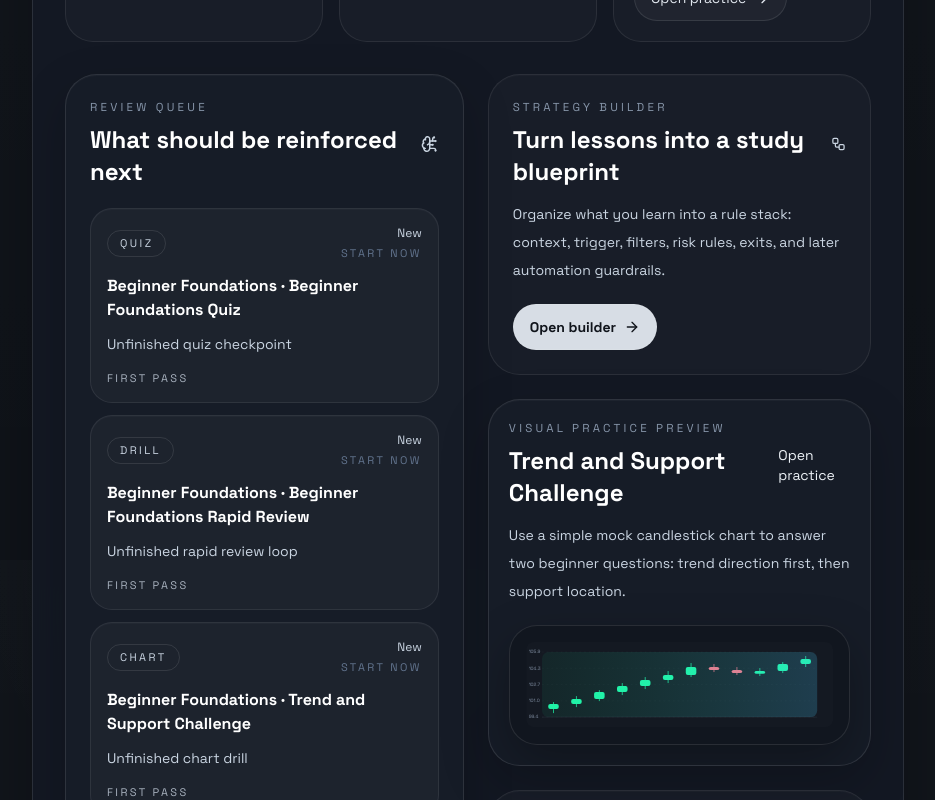
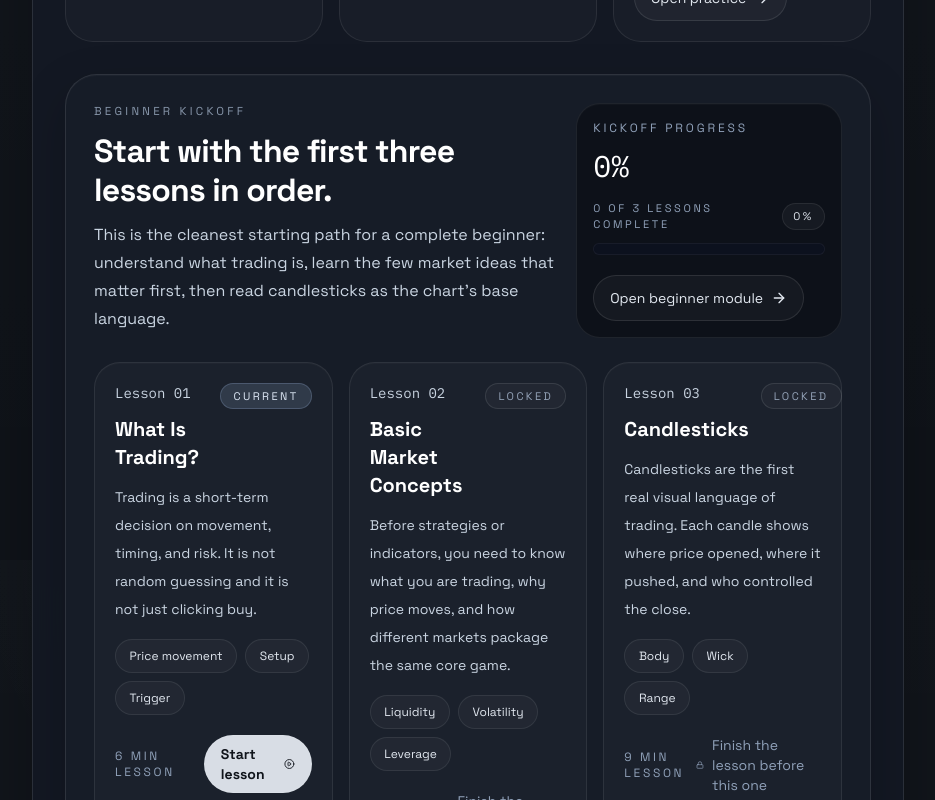
Before and after one commit to LandaverryDev/landy-trades-lab, a Next.js app: page / in a window 1280 px wide. Shown: the part 1840-2640 px from the top of the page, without its empty margins (344-1279 px from the left). Built offline with nearby package versions, Linux system fonts and the light colour scheme.

Commit message:
feat: spotlight beginner learning path

```diff
--- /dev/null
+++ b/src/features/beginner/beginner-kickoff.tsx
@@ -0,0 +1,135 @@
+"use client";
+
+import Link from "next/link";
+import { ArrowRight, CheckCircle2, Lock, PlayCircle } from "lucide-react";
+
+import { ProgressBar } from "@/components/ui/progress-bar";
+import { getLessonBySlug, getModuleBySlug } from "@/lib/course";
+
+const beginnerKickoffLessonSlugs = ["what-is-trading", "basic-market-concepts", "candlestick-basics"] as const;
+
+type BeginnerKickoffStatus = "completed" | "current" | "locked";
+
+function getLessonStatus(completedLessonSlugs: string[], lessonSlug: string, lessonIndex: number): BeginnerKickoffStatus {
+  if (completedLessonSlugs.includes(lessonSlug)) {
+    return "completed";
+  }
+
+  if (lessonIndex === 0) {
+    return "current";
+  }
+
+  const previousLessons = beginnerKickoffLessonSlugs.slice(0, lessonIndex);
+
+  return previousLessons.every((slug) => completedLessonSlugs.includes(slug)) ? "current" : "locked";
+}
+
+export function BeginnerKickoff({ completedLessonSlugs }: { completedLessonSlugs: string[] }) {
+  const kickoffLessons = beginnerKickoffLessonSlugs
+    .map((slug, index) => {
+      const lesson = getLessonBySlug(slug);
+
+      if (!lesson) {
+        return null;
+      }
+
+      return {
+        ...lesson,
+        order: index + 1,
+        status: getLessonStatus(completedLessonSlugs, slug, index),
+      };
+    })
+    .filter((lesson) => lesson !== null);
+
+  const completedCount = kickoffLessons.filter((lesson) => lesson.status === "completed").length;
+  const progressPercent = Math.round((completedCount / kickoffLessons.length) * 100);
+  const beginnerModule = getModuleBySlug("market-bootcamp");
+
+  return (
+    <section className="course-card-raised rounded-[32px] p-6 sm:p-7">
+      <div className="flex flex-col gap-5 xl:flex-row xl:items-start xl:justify-between">
+        <div className="max-w-3xl">
+          <p className="eyebrow-label">Beginner Kickoff</p>
+          <h2 className="mt-3 text-3xl font-semibold tracking-tight text-white sm:text-[2rem]">
+            Start with the first three lessons in order.
+          </h2>
+          <p className="mt-3 text-sm leading-7 text-slate-300 sm:text-base">
+            This is the cleanest starting path for a complete beginner: understand what trading is, learn the few
+            market ideas that matter first, then read candlesticks as the chart&apos;s base language.
+          </p>
+        </div>
+
+        <div className="course-inset w-full max-w-sm rounded-[24px] p-4">
+          <p className="text-xs uppercase tracking-[0.24em] text-slate-400">Kickoff Progress</p>
+          <p className="mt-3 font-mono text-3xl text-white">{progressPercent}%</p>
+          <div className="mt-4">
+            <ProgressBar value={progressPercent} label={`${completedCount} of ${kickoffLessons.length} lessons complete`} />
+          </div>
+          {beginnerModule ? (
+            <Link
+              href={`/module/${beginnerModule.slug}`}
+              className="course-button-secondary focus-visible-ring mt-5 px-4 py-3 text-sm"
+            >
+              Open beginner module
+              <ArrowRight className="h-4 w-4" />
+            </Link>
+          ) : null}
+        </div>
+      </div>
+
+      <div className="mt-6 grid gap-4 xl:grid-cols-3">
+        {kickoffLessons.map((lesson) => (
+          <article key={lesson.slug} className="course-card rounded-[26px] p-5">
+            <div className="flex items-start justify-between gap-3">
+              <div>
+                <p className="font-mono text-sm text-slate-300">Lesson {String(lesson.order).padStart(2, "0")}</p>
+                <h3 className="mt-3 text-xl font-semibold text-white">{lesson.title}</h3>
+              </div>
+              <StatusPill status={lesson.status} />
+            </div>
+
+            <p className="mt-3 text-sm leading-7 text-slate-300">{lesson.summary}</p>
+
+            <div className="mt-4 flex flex-wrap gap-2">
+              {lesson.keyTerms.slice(0, 3).map((term) => (
+                <span key={term} className="course-pill text-xs text-slate-200">
+                  {term}
+                </span>
+              ))}
+            </div>
+
+            <div className="mt-5 flex items-center justify-between gap-3">
+              <p className="text-xs uppercase tracking-[0.22em] text-slate-400">{lesson.estimatedMinutes} min lesson</p>
+              {lesson.status === "locked" ? (
+                <span className="inline-flex items-center gap-2 text-sm text-slate-400">
+                  <Lock className="h-4 w-4" />
+                  Finish the lesson before this one
+                </span>
+              ) : (
+                <Link
+                  href={`/lesson/${lesson.slug}`}
+                  className="course-button-primary focus-visible-ring px-4 py-2 text-sm"
+                >
+                  {lesson.status === "completed" ? "Review lesson" : "Start lesson"}
+                  {lesson.status === "completed" ? <CheckCircle2 className="h-4 w-4" /> : <PlayCircle className="h-4 w-4" />}
+                </Link>
+              )}
+            </div>
+          </article>
+        ))}
+      </div>
+    </section>
+  );
+}
+
+function StatusPill({ status }: { status: BeginnerKickoffStatus }) {
+  if (status === "completed") {
+    return <span className="course-chip-success rounded-full px-3 py-1 text-[11px] uppercase tracking-[0.22em]">Completed</span>;
+  }
+
+  if (status === "current") {
+    return <span className="course-chip-accent rounded-full px-3 py-1 text-[11px] uppercase tracking-[0.22em]">Current</span>;
+  }
+
+  return <span className="course-chip-muted rounded-full px-3 py-1 text-[11px] uppercase tracking-[0.22em]">Locked</span>;
+}
--- a/src/features/dashboard/dashboard-home.tsx
+++ b/src/features/dashboard/dashboard-home.tsx
@@ -13,12 +13,13 @@ import {
 
 import { CandlestickChart } from "@/components/ui/candlestick-chart";
 import { ProgressBar } from "@/components/ui/progress-bar";
+import { BeginnerKickoff } from "@/features/beginner/beginner-kickoff";
 import { chartChallenges } from "@/lib/course";
 import { useLearningProgress } from "@/lib/learning-progress";
 import type { ReviewQueueItem } from "@/types/trading";
 
 export function DashboardHome() {
-  const { activeModule, progress, reviewQueue, tierProgress, upcomingLesson } = useLearningProgress();
+  const { activeModule, progress, raw, reviewQueue, tierProgress, upcomingLesson } = useLearningProgress();
   const sampleChart = chartChallenges[0];
   const chartPreviewQuestion = sampleChart.questions.find((question) => question.type === "hotspot");
   const nextStepLabel = upcomingLesson ? "Next lesson" : activeModule ? "Return to module" : "Open curriculum";
@@ -167,6 +168,8 @@ export function DashboardHome() {
           </Link>
         ))}
       </section>
+
+      <BeginnerKickoff completedLessonSlugs={raw.completedLessonSlugs} />
 
       <section className="grid gap-6 xl:grid-cols-[minmax(0,1.02fr)_minmax(0,0.98fr)]">
         <ReviewQueueCard
--- a/src/features/learning-path/learning-path-view.tsx
+++ b/src/features/learning-path/learning-path-view.tsx
@@ -4,10 +4,11 @@ import Link from "next/link";
 import { ArrowRight, Lock } from "lucide-react";
 
 import { ProgressBar } from "@/components/ui/progress-bar";
+import { BeginnerKickoff } from "@/features/beginner/beginner-kickoff";
 import { useLearningProgress } from "@/lib/learning-progress";
 
 export function LearningPathView() {
-  const { activeModule, modules, progress, tierProgress } = useLearningProgress();
+  const { activeModule, modules, progress, raw, tierProgress } = useLearningProgress();
 
   return (
     <div className="space-y-8">
@@ -43,6 +44,8 @@ export function LearningPathView() {
           </div>
         </div>
       </section>
+
+      <BeginnerKickoff completedLessonSlugs={raw.completedLessonSlugs} />
 
       <section className="space-y-6">
         {tierProgress.map((tier) => {
```
